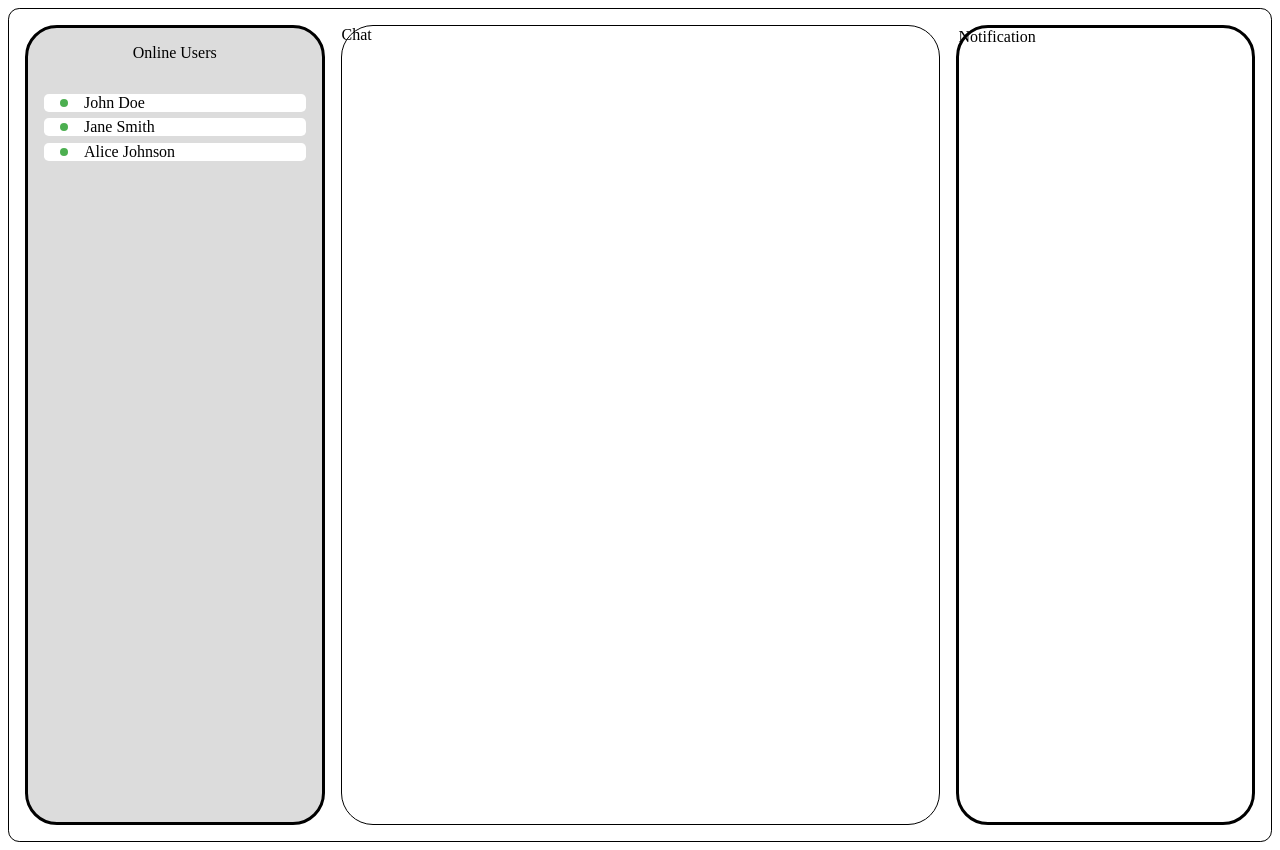
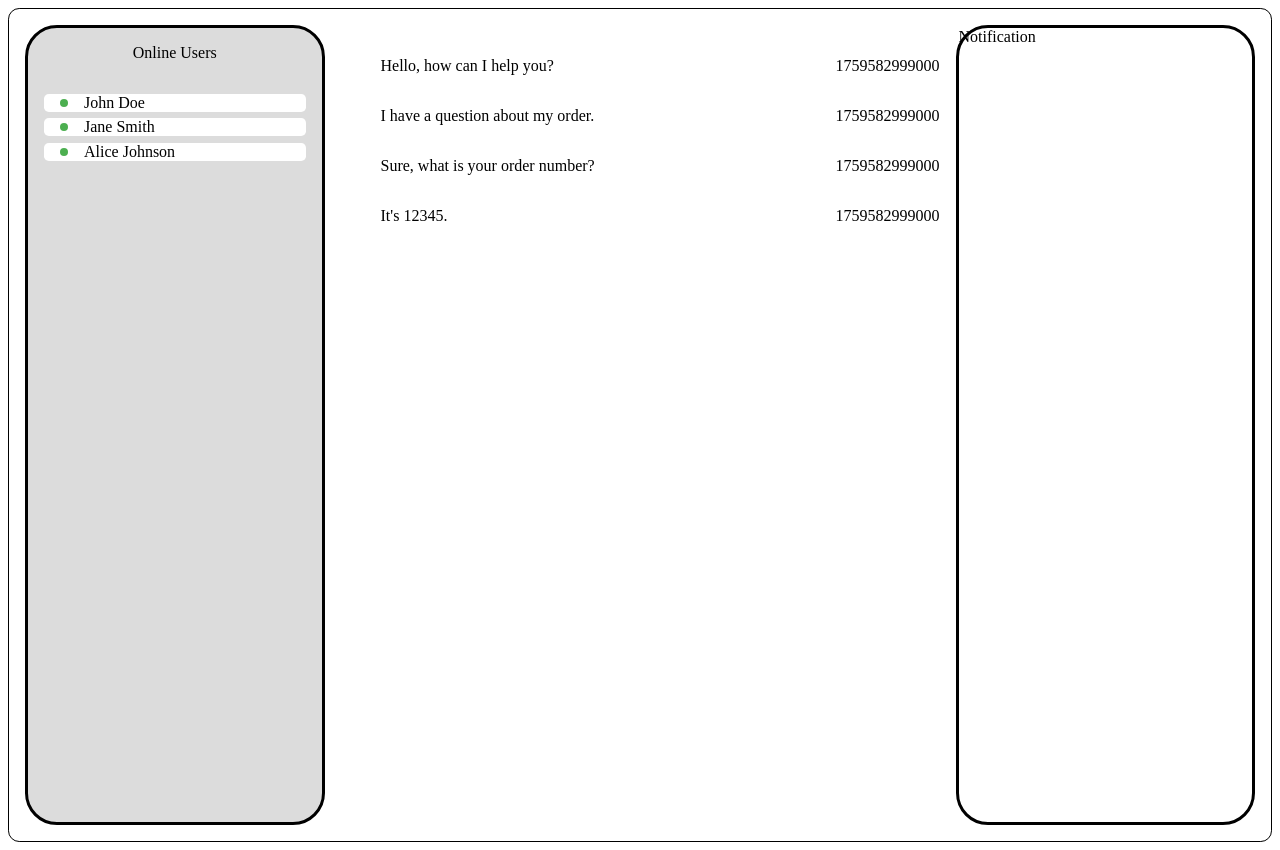
Before and after one commit to Mathieuka/chat-ai, a Vue app: page / in a window 1280 px wide. Built offline with nearby package versions, Linux system fonts and the light colour scheme; the HTML template or start-up script is replaced by a standard one.

Commit message:
feat: add ChatView component and integrate it into App.vue with message handling

```diff
--- a/src/App.vue
+++ b/src/App.vue
@@ -1,8 +1,8 @@
 <script setup lang="ts">
 import OnlineUserList from '@/components/OnlineUsersList.vue'
-import { ref } from 'vue'
+import ChatView from '@/components/ChatView.vue'
 
-const users = ref([
+const users = [
   {
     id: 1,
     name: 'John Doe',
@@ -18,13 +18,40 @@ const users = ref([
     name: 'Alice Johnson',
     isOnline: false,
   },
-])
+]
+
+const messages = [
+  {
+    content: 'Hello, how can I help you?',
+    from: 'Neo',
+    timestamp: new Date(),
+    id: 1,
+  },
+  {
+    content: 'I have a question about my order.',
+    from: 'Matt',
+    timestamp: new Date(),
+    id: 2,
+  },
+  {
+    content: 'Sure, what is your order number?',
+    from: 'Neo',
+    timestamp: new Date(),
+    id: 3,
+  },
+  {
+    content: "It's 12345.",
+    from: 'Matt',
+    timestamp: new Date(),
+    id: 4,
+  },
+]
 </script>
 
 <template>
   <div class="main-container">
     <OnlineUserList :users="users" />
-    <div class="chat">Chat</div>
+    <ChatView :messages="messages" />
     <div class="notification">Notification</div>
   </div>
 </template>
--- /dev/null
+++ b/src/components/ChatView.vue
@@ -0,0 +1,33 @@
+<script setup lang="ts">
+defineProps<{
+  messages: {
+    content: string
+    from: string
+    timestamp: Date
+    id: number
+  }[]
+}>()
+</script>
+
+<template>
+  <div class="chat-container">
+    <ul class="messages">
+      <li class="message" v-for="message in messages" :key="message.id">
+        <p>{{ message.content }}</p>
+        <p>{{ message.timestamp.getTime() }}</p>
+      </li>
+    </ul>
+  </div>
+</template>
+
+<style scoped>
+.messages {
+  display: flex;
+  flex-direction: column;
+}
+
+.message {
+  display: flex;
+  justify-content: space-between;
+}
+</style>
```
